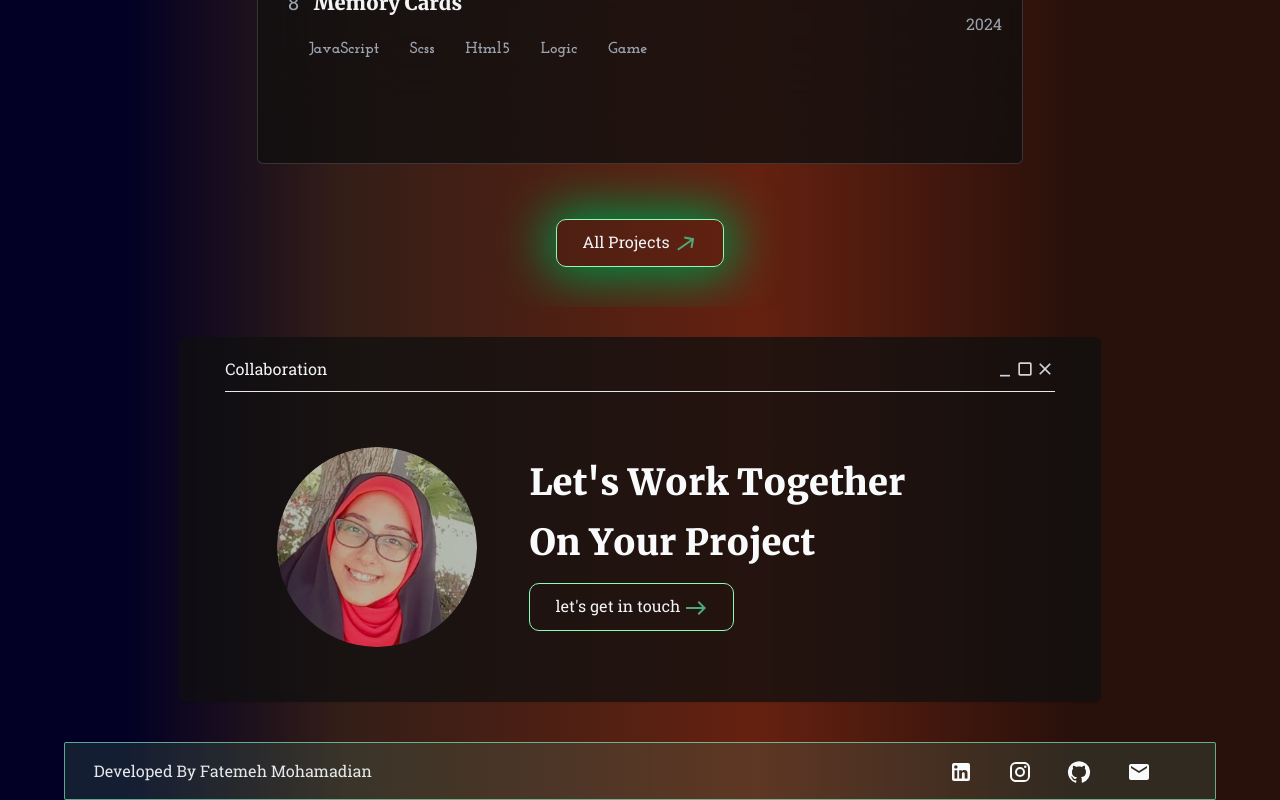
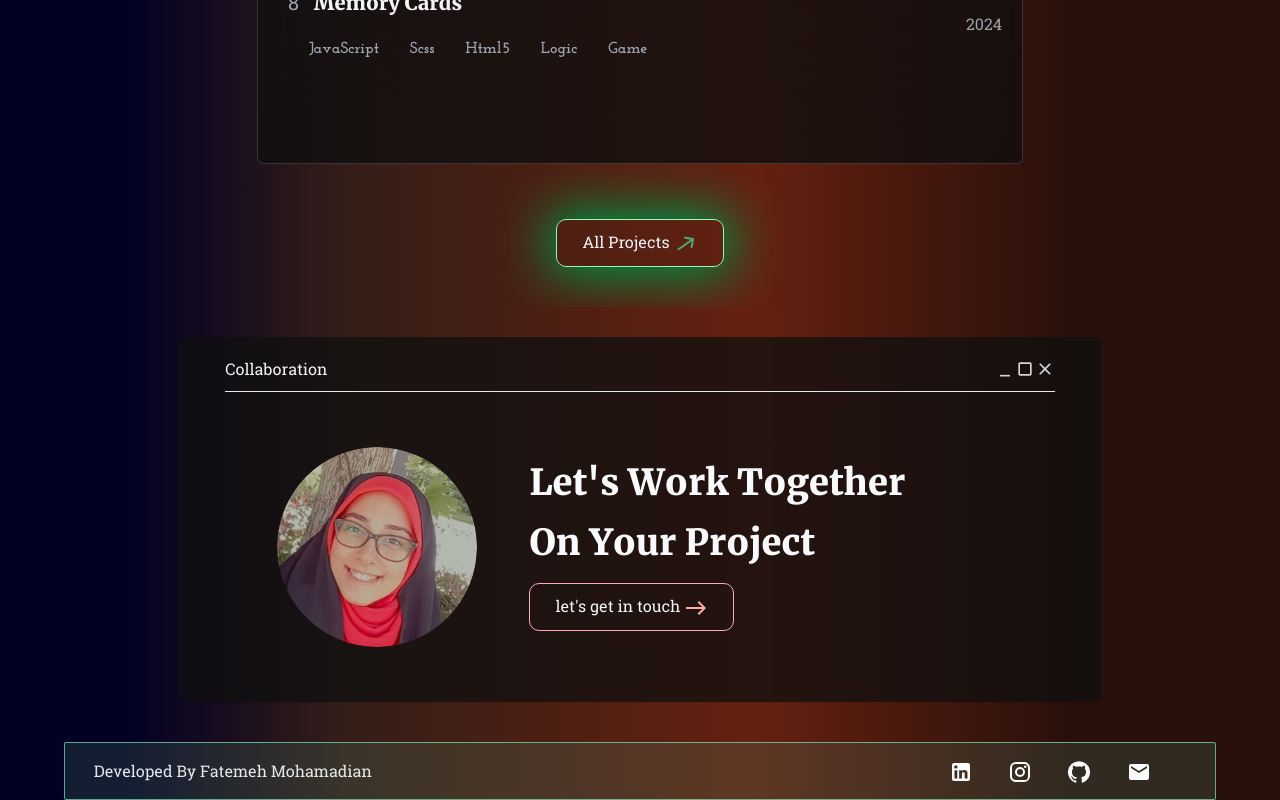
Before and after one commit to fatemeMohamadian/Portfolio_Reactjs, a React (Vite) app: page / in a window 1280 px wide. Shown: the part 3623-4423 px from the top of the page. Built offline with nearby package versions, Linux system fonts and the light colour scheme.

Commit message:
Update Contactbtn.tsx

```diff
--- a/src/components/contact/Contactbtn.tsx
+++ b/src/components/contact/Contactbtn.tsx
@@ -4,12 +4,12 @@ export default function Contactbtn() {
   return (
     <div className='flex flex-wrap text-gray-100 font-maintext justify-center lg:justify-start items-center w-full lg:w-[70%]'>
             <motion.button
-                whileHover={{ scale: 1.1, backgroundColor:'rgb(1, 143, 70)' }}
+                whileHover={{ scale: 1.1, backgroundColor:'rgb(165, 54, 54)' }}
                 whileTap={{ scale: 0.9 }}
                 transition={{ type: "spring", damping: 10 }}
-                style={{ border: '1px solid rgb(140, 252, 181)', padding: '10px 25px', borderRadius: '10px' }}
+                style={{ border: '1px solid #ffabab', padding: '10px 25px', borderRadius: '10px' }}
             >
-               <a href="http://fatemee.mn24@gmail.com">let's get in touch <EastIcon style={{color:'rgb(76, 170, 122)'}}/></a>
+               <a href="http://fatemee.mn24@gmail.com">let's get in touch <EastIcon style={{color:'#ffabab'}}/></a>
             </motion.button>
         </div>
   )
```
